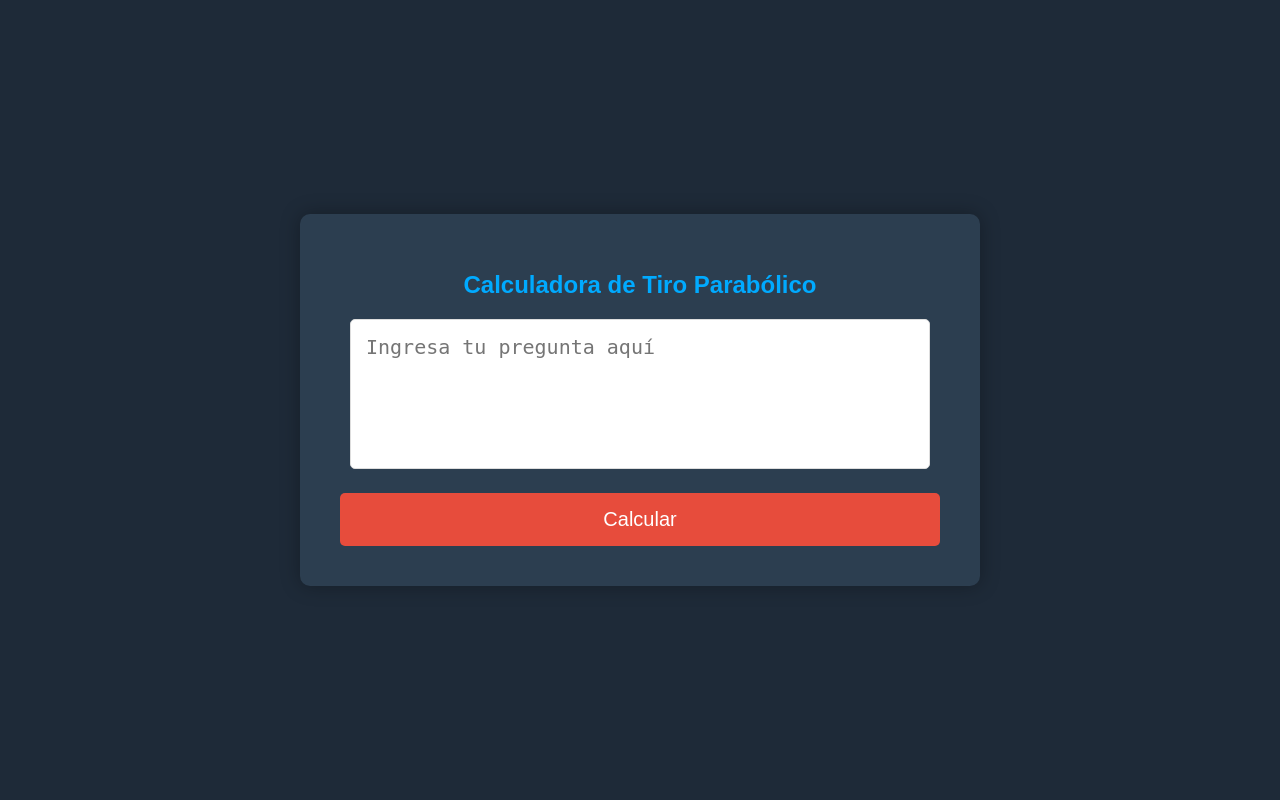
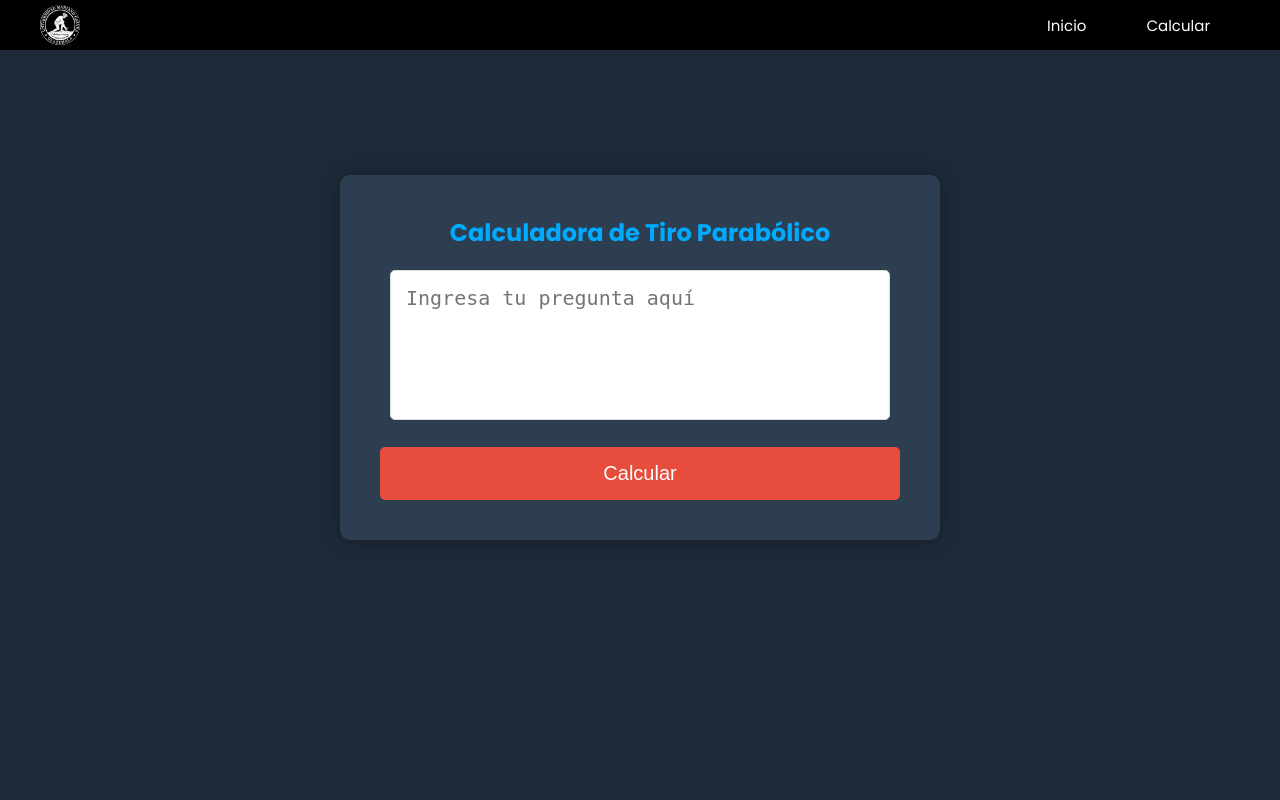
Before and after one commit to AngelusTh/Proyecto-Fisica, a Flask app: page / in a window 1280 px wide. Run offline with Flask 3, Linux system fonts and the light colour scheme; some libraries are stand-ins or nearby versions.

Commit message:
cambios barra de navegacion

```diff
--- a/Calcular.html
+++ b/Calcular.html
@@ -26,7 +26,7 @@
                 </li>
                 <!-- Tercer item-->
                 <li class="menu__item">
-                    <a href="Registrarse.html" class="menu__link">Calcular2</a>
+                    <a href="http://127.0.0.1:5000" class="menu__link">Calcular2</a>
                 </li>
             </ul>
             </section>
--- a/static/css/styles.css
+++ b/static/css/styles.css
@@ -1,7 +1,7 @@
 body {
     font-family: 'Arial', sans-serif;
     background: #1e2a38;
-    display: flex;
+
     justify-content: center;
     align-items: center;
     height: 100vh;
@@ -16,6 +16,8 @@ body {
     box-shadow: 0 0 20px rgba(0, 0, 0, 0.3);
     text-align: center;
     width: 600px; /* Hacemos el contenedor más grande */
+    margin: auto;
+    margin-top: 125px;
 }
 
 h1 {
--- a/styls.css
+++ b/styls.css
@@ -18,6 +18,11 @@ body{
 	background-color: black;
 	color: #fff;
 	height: 50px;
+}
+.menu img{
+    width: 40px;
+    height: 40px;
+    border-radius: 100px;
 }
 
 .menu__container{
--- a/templates/index.html
+++ b/templates/index.html
@@ -5,8 +5,30 @@
     <meta name="viewport" content="width=device-width, initial-scale=1.0">
     <title>Calculadora de Tiro Parabólico</title>
     <link rel="stylesheet" href="/static/css/styles.css">
+    <link rel="stylesheet" href="../styls.css">
+
+
 </head>
 <body>
+    <!--BARRA DE NAVEGACION-->
+    <nav class="menu">
+        <section class="menu__container">
+            <img src="../logo.jpg" alt="">
+            <!-- Menu-->
+        <ul class="menu__links">
+            <!--Primer item-->
+            <li class="menu__item">
+                <a href="../index.html" class="menu__link">Inicio</a>
+            </li>
+            <!-- Segundo Item-->
+
+            <li class="menu__item">
+                <a href="../Calcular.html" class="menu__link">Calcular</a>
+            </li>
+        </ul>
+        </section>
+    </nav>
+
     <div id="container">
         <h1>Calculadora de Tiro Parabólico</h1>
         <textarea id="query" placeholder="Ingresa tu pregunta aquí"></textarea>
```
Also changed, not shown: logo.jpg (added), logo.webp (added).
